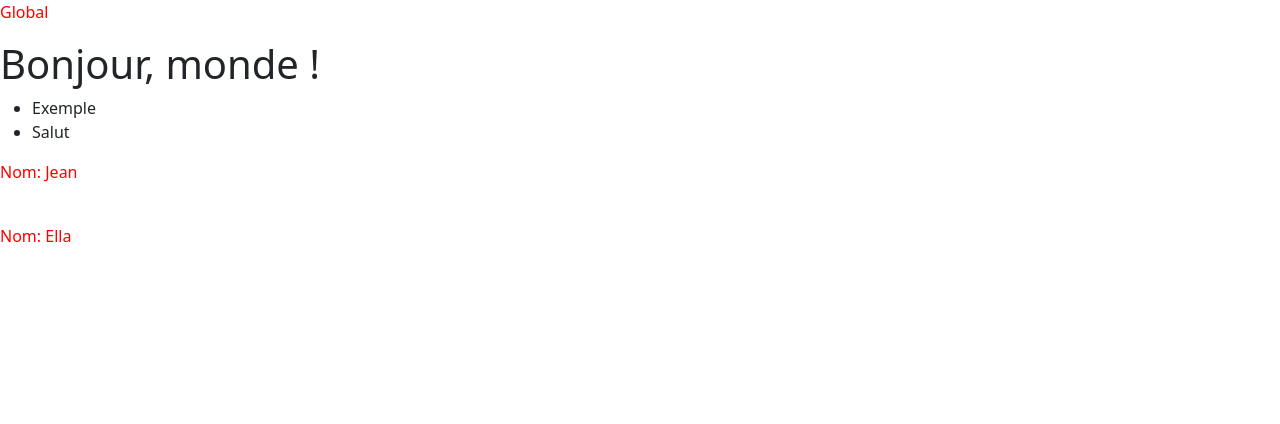
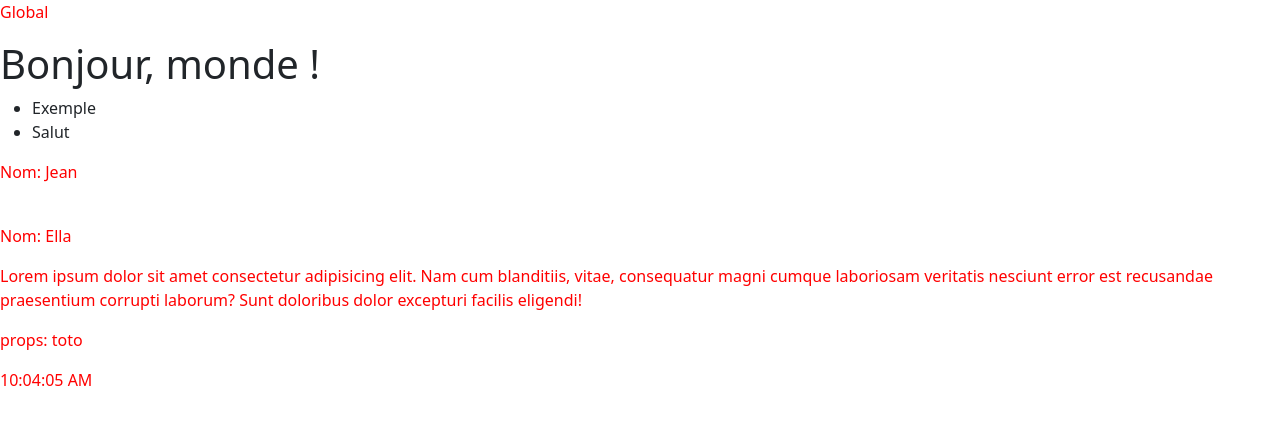
Before and after one commit to ylesueur-formation/cours-react, a React (Create React App) app: page / in a window 1280 px wide. Shown: the top 424 px of the page. Built offline with nearby package versions, Linux system fonts and the light colour scheme.

Commit message:
ReactJS les états (state)

```diff
--- a/src/App.js
+++ b/src/App.js
@@ -1,4 +1,5 @@
-import { Personne } from './components/Personne';
+import { Timer } from './components/etats/Timer';
+import { Personnage, PersonnageAvecProps, Personne } from './components/Personne';
 
 export default function App() {
   return (
@@ -13,6 +14,9 @@ export default function App() {
           <Personne name="Jean" salut="toto"/>
           <br/>
           <Personne name="Ella" salut="tata"/>
+          <Personnage />
+          <PersonnageAvecProps name="toto" />
+          <Timer />
       </div>
   )
 }
--- a/src/components/Personne.jsx
+++ b/src/components/Personne.jsx
@@ -1,4 +1,5 @@
 import './Personne.css';
+import React from 'react';
 
 // Un composant c'est une fonction qui vous renvoie du JSX
 // props contient tous nos attributs HMTL personnalisés
@@ -13,3 +14,36 @@ export function Personne(props) {
         </div>
     )
 }
+
+// Les classes composants
+export class Personnage extends React.Component {
+    // render (nom obligatoire) c'est la fonction qui sera appellé pour afficher notre composant.
+    render() {
+        return (
+            <p>Lorem ipsum dolor sit amet consectetur adipisicing elit. Nam cum blanditiis, vitae, consequatur magni cumque laboriosam veritatis nesciunt error est recusandae praesentium corrupti laborum? Sunt doloribus dolor excepturi facilis eligendi!</p>
+        )
+    }
+}
+
+
+// Les classes composants
+export class PersonnageAvecProps extends React.Component {
+    constructor(props) {
+        // On appelle le constructeur de la classe Mere (React.Component)'
+        super(props); // this.props = props;
+    }
+
+    // render (nom obligatoire) c'est la fonction qui sera appellé pour afficher notre composant.
+    render() {
+        return (
+            <div>
+            {/* <p>
+                {
+                    (this.props.name) ? this.props.name : "Undefined"
+                }
+            </p> */}
+                <p>props: {this.props.name}</p>
+            </div>
+        )
+    }
+}
--- /dev/null
+++ b/src/components/etats/Timer.jsx
@@ -0,0 +1,26 @@
+import React, { Component } from 'react';
+
+export class Timer extends Component {
+    // super(): (Heritage) Appelle le constructeur de la classe mère.
+    constructor(props) {
+        super(props);
+        this.date = new Date();
+        this.timerId = setInterval(this.mettreAJourDate, 1000);
+    }
+
+    mettreAJourDate() {
+        this.date = new Date();
+        console.log(this.date);
+    }
+
+    render() {
+        return (
+            <div>
+                {/* Les accolades ne savent pas affichées des objets
+                    JSON.stringify(monObjet)
+                 */}
+                <p>{this.date.toLocaleTimeString()}</p>
+            </div>
+        );
+    }
+}
```
